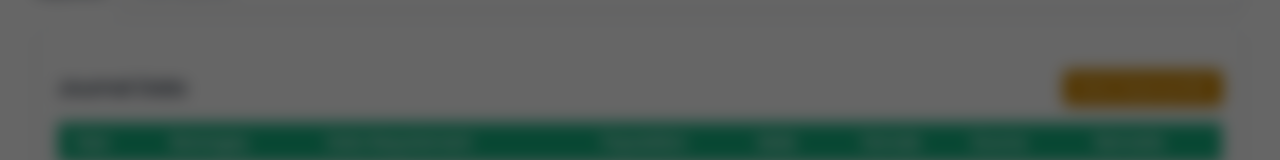
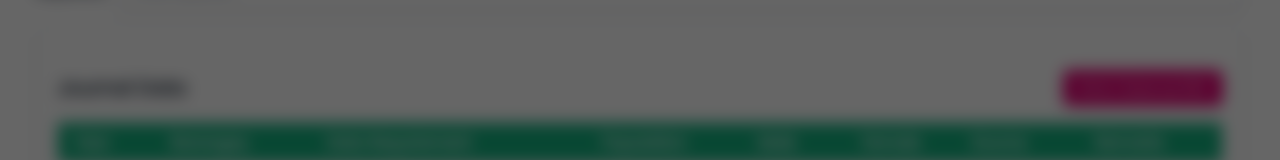
Before and after one commit to trisssh/GAD-web, a React (Vite) app: page /barangaydatabase in a window 1280 px wide. Shown: the part 254-414 px from the top of the page. Built offline with nearby package versions, Linux system fonts and the light colour scheme; no server answers.

Commit message:
update nov21

```diff
--- a/index.html
+++ b/index.html
@@ -8,6 +8,8 @@
     <link rel="preconnect" href="https://fonts.googleapis.com">
 <link rel="preconnect" href="https://fonts.gstatic.com" crossorigin>
 <link href="https://fonts.googleapis.com/css2?family=Open+Sans:ital,wght@0,300..800;1,300..800&family=Roboto+Slab:wght@100..900&family=Roboto:ital,wght@0,100..900;1,100..900&display=swap" rel="stylesheet">
+
+
 <link rel="preconnect" href="https://fonts.bunny.net">
 <link href="https://fonts.bunny.net/css?family=poppins:400" rel="stylesheet" />
     <meta name="viewport" content="width=device-width, initial-scale=1.0" />
--- a/src/components/journal/PublicTable.jsx
+++ b/src/components/journal/PublicTable.jsx
@@ -22,7 +22,7 @@ export default function PublicTable({ journalData, isBarangay = false }) {
           <div className="flex space-x-2">
             <button
               onClick={handlePrint}
-              className="bg-yellow-600 hover:bg-yellow-700 text-white px-4 py-2 rounded-md text-sm font-medium shadow-sm"
+              className="bg-pink-600 hover:bg-pink-700 text-white px-4 py-2 rounded-md text-sm font-medium shadow-sm"
             >
               Print / Save as PDF
             </button>
--- a/src/pages/PublicDocuments.jsx
+++ b/src/pages/PublicDocuments.jsx
@@ -124,7 +124,7 @@ function InputSection({
     .map(([, sub]) => sub);
 
   return (
-    <div className="grid grid-cols-1 md:grid-cols-2 lg:grid-cols-3 gap-3 w-full">
+    <div className="grid grid-cols-1 md:grid-cols-2 lg:grid-cols-3 gap-3 w-full bg-red px-5">
       {documentType === "sector" ? (
         <>
           {/* Sector */}
```
